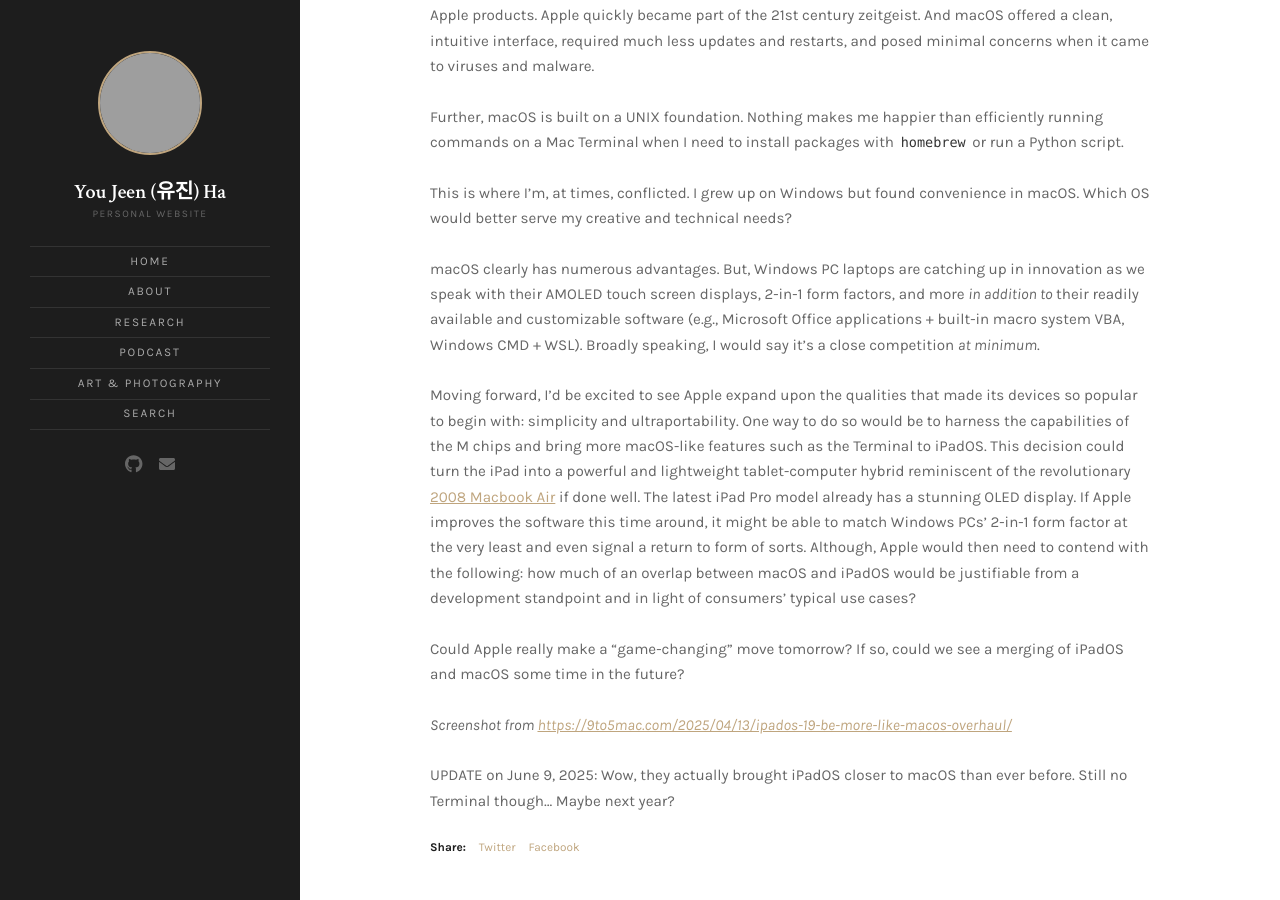
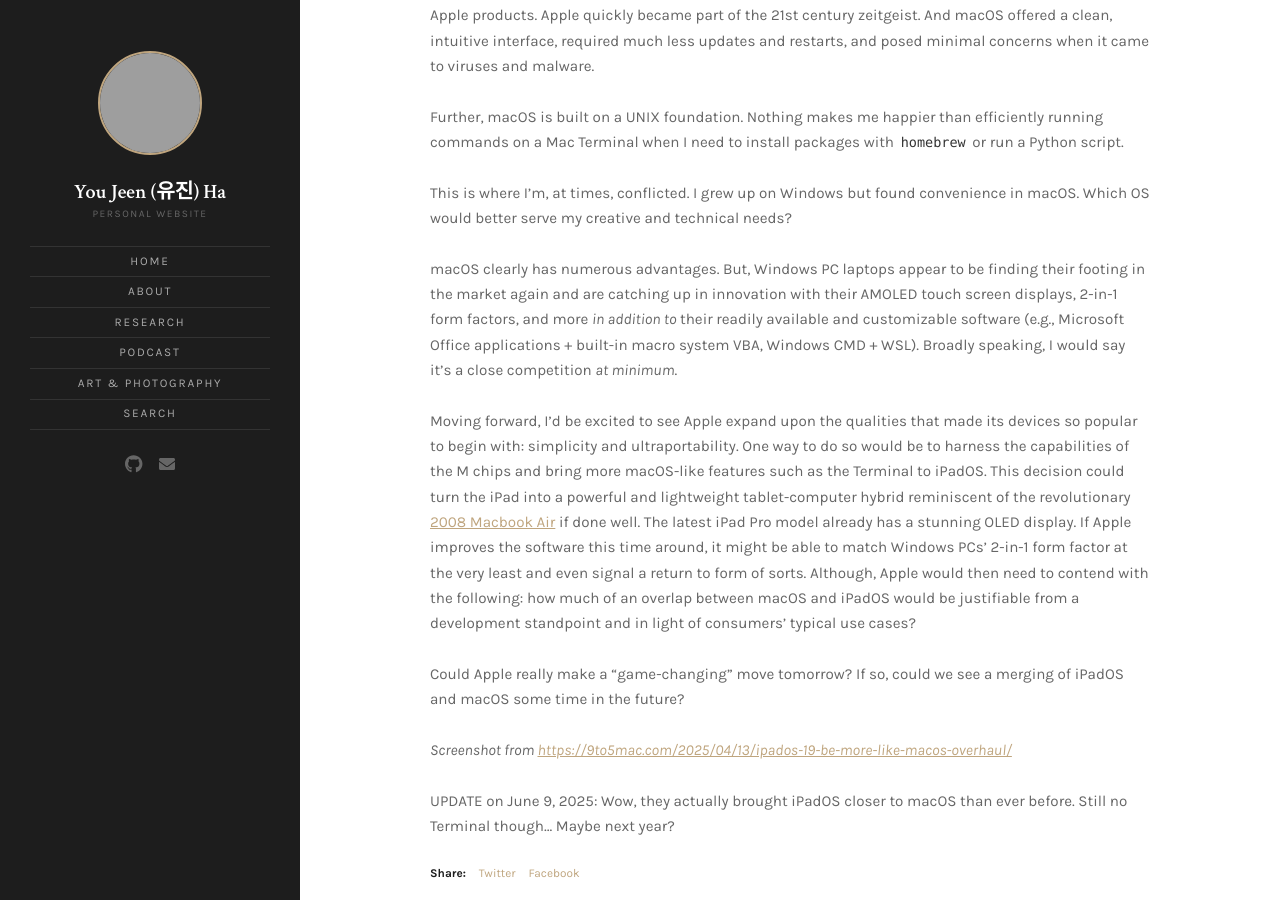
Before and after one commit to hyoujeen/hyoujeen.github.io, a Jekyll site: the page built from _posts/2025-06-08-could-ipados-become-more-like-macos-to-stay-competitive.md, in a window 1280 px wide and 900 px high, scrolled down 1337 px, cut to the strip 0-900 px from the top of the window. Built offline with Jekyll 4.4.1, drawn with Linux system fonts in a browser that asks for light colours; grey boxes are pictures that could not be loaded.

Commit message:
Update 2025-06-08-could-ipados-become-more-like-macos-to-stay-competitive.md

```diff
--- a/_posts/2025-06-08-could-ipados-become-more-like-macos-to-stay-competitive.md
+++ b/_posts/2025-06-08-could-ipados-become-more-like-macos-to-stay-competitive.md
@@ -16,7 +16,7 @@ Further, macOS is built on a UNIX foundation. Nothing makes me happier than effi
 
 This is where I'm, at times, conflicted. I grew up on Windows but found convenience in macOS. Which OS would better serve my creative and technical needs?
 
-macOS clearly has numerous advantages. But, Windows PC laptops are catching up in innovation as we speak with their AMOLED touch screen displays, 2-in-1 form factors, and more <i>in addition to</i> their readily available and customizable software (e.g., Microsoft Office applications + built-in macro system VBA, Windows CMD + WSL). Broadly speaking, I would say it's a close competition <i>at minimum</i>.
+macOS clearly has numerous advantages. But, Windows PC laptops appear to be finding their footing in the market again and are catching up in innovation with their AMOLED touch screen displays, 2-in-1 form factors, and more <i>in addition to</i> their readily available and customizable software (e.g., Microsoft Office applications + built-in macro system VBA, Windows CMD + WSL). Broadly speaking, I would say it's a close competition <i>at minimum</i>.
 
 Moving forward, I'd be excited to see Apple expand upon the qualities that made its devices so popular to begin with: simplicity and ultraportability.
 One way to do so would be to harness the capabilities of the M chips and bring more macOS-like features such as the Terminal to iPadOS. This decision could turn the iPad into a powerful and lightweight tablet-computer hybrid reminiscent of the revolutionary [2008 Macbook Air](https://youtu.be/OIV6peKMj9M?si=kN0Oc9q8iEx3D-v0){:target="_blank"} if done well. The latest iPad Pro model already has a stunning OLED display. If Apple improves the software this time around, it might be able to match Windows PCs' 2-in-1 form factor at the very least and even signal a return to form of sorts. Although, Apple would then need to contend with the following: how much of an overlap between macOS and iPadOS would be justifiable from a development standpoint and in light of consumers' typical use cases?
```
